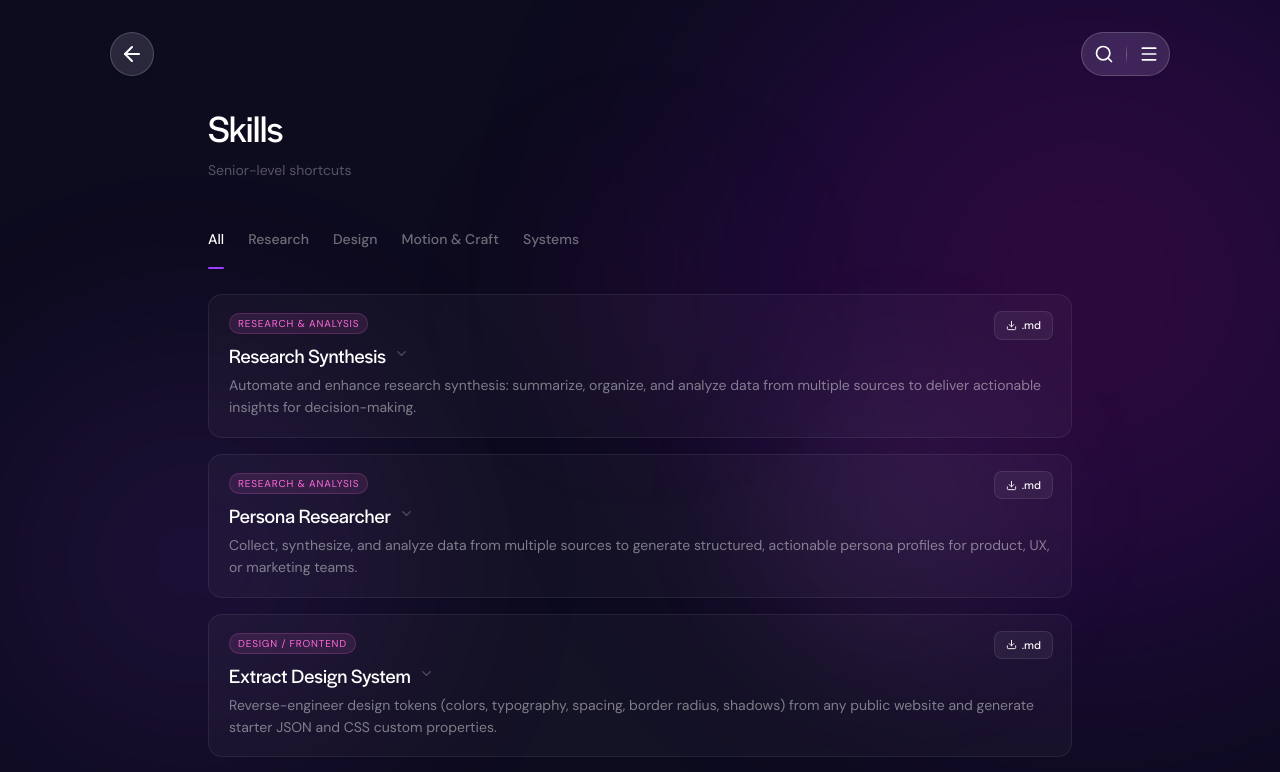
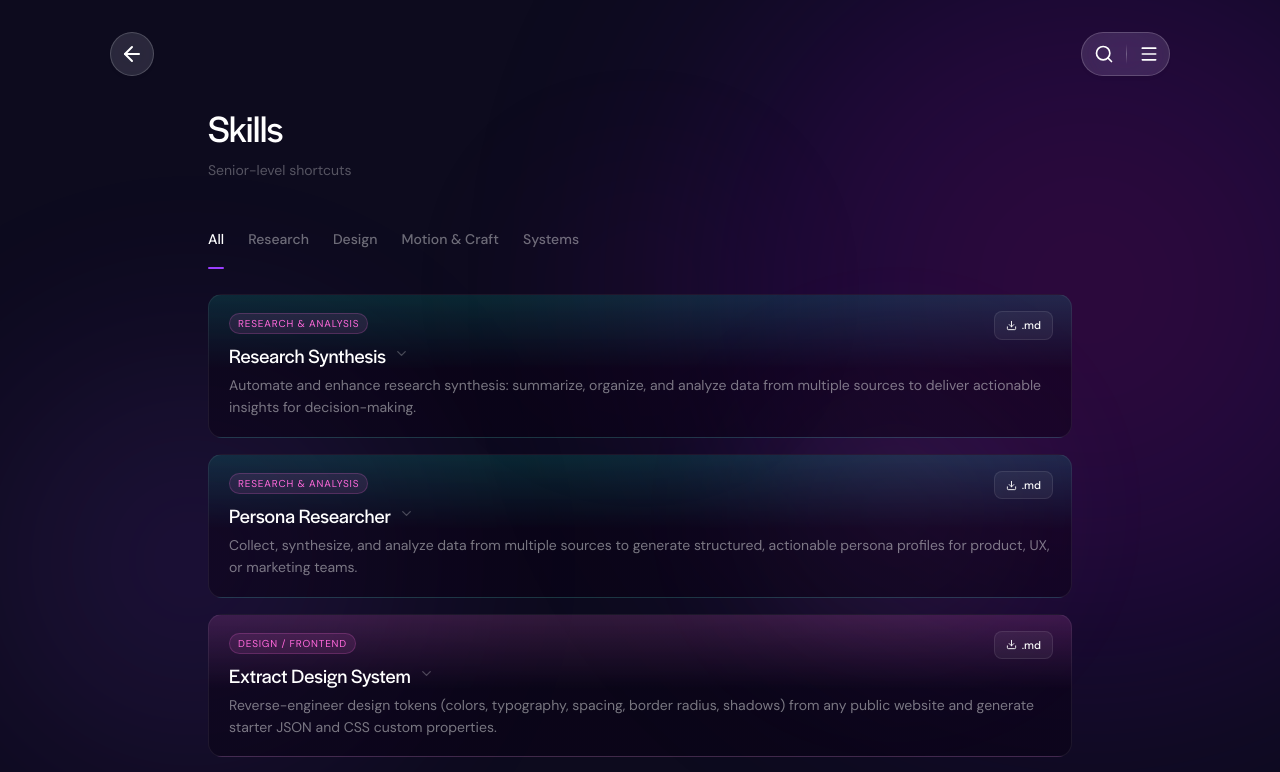
Before and after one commit to pavitsond-cyber/AI-Playbook, a Next.js app: page /ai-playbook/skills in a window 1280 px wide. Shown: the top 772 px of the page. Built offline with nearby package versions, Linux system fonts and the light colour scheme; a web font is replaced by a local one.

Commit message:
Auto-deploy: Claude changes

```diff
--- a/app/(playbook)/prompts/page.tsx
+++ b/app/(playbook)/prompts/page.tsx
@@ -694,8 +694,8 @@ function PromptRow({ prompt, index, isOpen, onToggle }: {
       id={'prompt-' + prompt.id}
       style={{
         position: 'relative',
-        background: 'rgba(255,255,255,0.03)',
-        border: isOpen ? '1px solid rgba(155,63,255,0.25)' : '1px solid rgba(255,255,255,0.07)',
+        background: 'linear-gradient(180deg, rgba(155,63,255,0.16) 0%, rgba(8,0,18,0.46) 52%)',
+        border: isOpen ? '1px solid rgba(155,63,255,0.35)' : '1px solid rgba(255,255,255,0.07)',
         borderRadius: 14,
         overflow: 'hidden',
         transition: 'border-color 0.18s ease',
--- a/app/(playbook)/skills/page.tsx
+++ b/app/(playbook)/skills/page.tsx
@@ -785,6 +785,17 @@ async function downloadSkill(skill: Skill) {
   URL.revokeObjectURL(url)
 }
 
+function domainAccent(domain?: string): string {
+  if (!domain) return '#9B3FFF'
+  const d = domain.toLowerCase()
+  if (d.includes('research')) return '#00CCA8'
+  if (d.includes('motion') || d.includes('interaction')) return '#C27FFF'
+  if (d.includes('craft') || d.includes('taste')) return '#E8C840'
+  if (d.includes('system') || d.includes('quality')) return '#9B3FFF'
+  if (d.includes('performance')) return '#00CCA8'
+  return '#FF69DB' // design / frontend
+}
+
 function SkillRow({ skill, isOpen, onToggle, showTag }: { skill: Skill; isOpen: boolean; onToggle: () => void; showTag: boolean }) {
   const [downloaded, setDownloaded] = useState(false)
   const [downloading, setDownloading] = useState(false)
@@ -824,8 +835,8 @@ function SkillRow({ skill, isOpen, onToggle, showTag }: { skill: Skill; isOpen:
       id={'skill-' + skill.name.replace(/\s+/g, '-').toLowerCase()}
       style={{
         position: 'relative',
-        background: 'rgba(255,255,255,0.03)',
-        border: isOpen ? '1px solid rgba(155,63,255,0.25)' : '1px solid rgba(255,255,255,0.07)',
+        background: `linear-gradient(180deg, ${domainAccent(skill.domain)}28 0%, rgba(8,0,18,0.46) 52%)`,
+        border: isOpen ? `1px solid ${domainAccent(skill.domain)}40` : '1px solid rgba(255,255,255,0.07)',
         borderRadius: 14,
         overflow: 'hidden',
         transition: 'border-color 0.18s ease',
--- a/components/glossary/GlossaryCard.tsx
+++ b/components/glossary/GlossaryCard.tsx
@@ -71,13 +71,11 @@ export default function GlossaryCard({ term, openId, onOpen }: GlossaryCardProps
         id={term.id}
         ref={cardRef as React.RefObject<HTMLDivElement>}
         style={{
-          background: 'rgba(255,255,255,0.05)',
-          backdropFilter: 'blur(12px)',
-          WebkitBackdropFilter: 'blur(12px)',
+          background: `linear-gradient(180deg, ${ABBR_COLORS[term.category] ?? '#9B3FFF'}28 0%, rgba(8,0,18,0.46) 52%)`,
           border: expanded
-            ? '1px solid rgba(155,63,255,0.25)'
+            ? `1px solid ${ABBR_COLORS[term.category] ?? '#9B3FFF'}40`
             : hovered
-            ? '1px solid rgba(155,63,255,0.15)'
+            ? `1px solid ${ABBR_COLORS[term.category] ?? '#9B3FFF'}25`
             : '1px solid rgba(255,255,255,0.09)',
           borderRadius: 16,
           overflow: 'hidden',
@@ -204,13 +202,11 @@ export default function GlossaryCard({ term, openId, onOpen }: GlossaryCardProps
       onMouseLeave={() => setHovered(false)}
       className="rounded-2xl overflow-hidden"
       style={{
-        background: 'rgba(255,255,255,0.05)',
-        backdropFilter: 'blur(12px)',
-        WebkitBackdropFilter: 'blur(12px)',
+        background: `linear-gradient(180deg, ${ABBR_COLORS[term.category] ?? '#9B3FFF'}28 0%, rgba(8,0,18,0.46) 52%)`,
         border: expanded
-          ? '1px solid rgba(155,63,255,0.25)'
+          ? `1px solid ${ABBR_COLORS[term.category] ?? '#9B3FFF'}40`
           : hovered
-          ? '1px solid rgba(155,63,255,0.15)'
+          ? `1px solid ${ABBR_COLORS[term.category] ?? '#9B3FFF'}25`
           : '1px solid rgba(255,255,255,0.09)',
         boxShadow: hovered && !expanded ? 'rgba(0,0,0,0.2) 0 4px 12px' : 'none',
         transform: hovered && !expanded ? 'translateY(-1px)' : 'translateY(0)',
```
